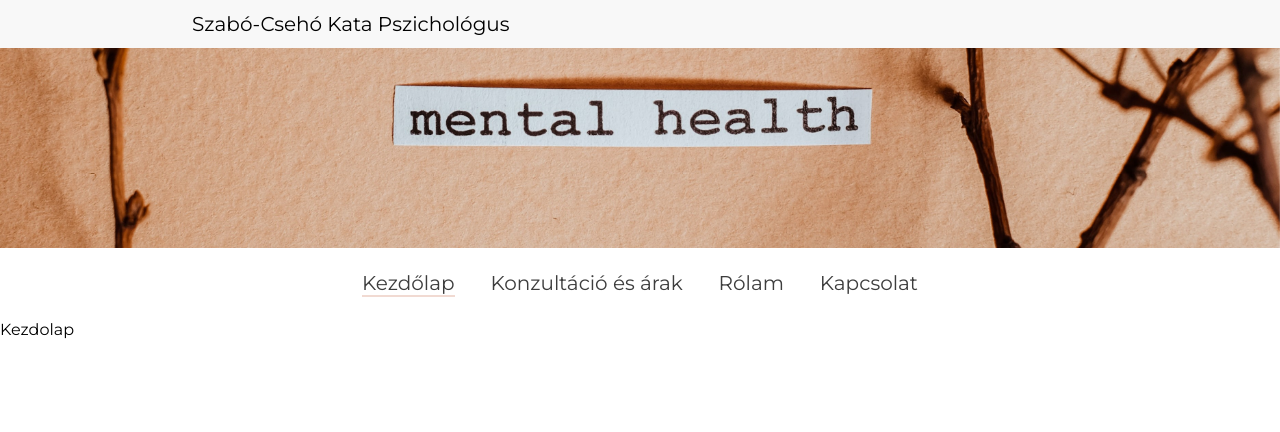
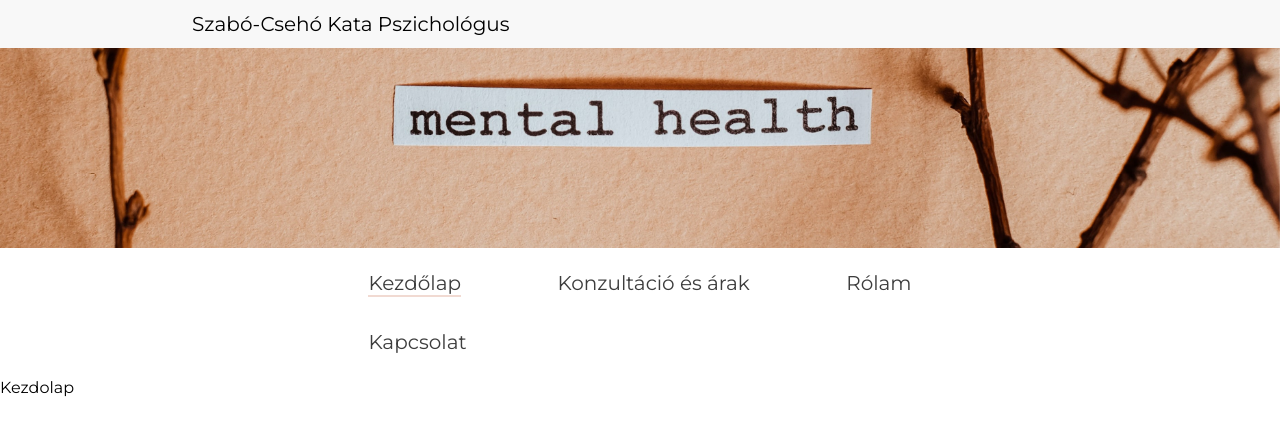
Before and after one commit to SzMatthew/kata-website-frontend, a React (Create React App) app: page / in a window 1280 px wide. Shown: the top 432 px of the page. Built offline with nearby package versions, Linux system fonts and the light colour scheme; no server answers.

Commit message:
Fix navigation active underlining

```diff
--- a/src/Components/Navigation.jsx
+++ b/src/Components/Navigation.jsx
@@ -21,27 +21,19 @@ const Navigation = () => {
   };
 
   return (
-    <nav className='navigation-container'>
+    <div className='navigation-container'>
       {
         isOpen
         ? <GoX onClick={handleOpen} className='hamburger-icon'/>
         : <GoThreeBars onClick={handleOpen} className='hamburger-icon'/>
       }
-      <ul ref={navigationRef} className='navigation'>
-        <li className={location.pathname === '/' ? 'item active' : 'item'}>
-          <Link to={`/`}>Kezdőlap</Link>
-        </li>
-        <li className={location.pathname === '/konzultacio-es-arak' ? 'item active' : 'item'}>
-          <Link to={`/konzultacio-es-arak`}>Konzultáció és árak</Link>
-        </li>
-        <li className={location.pathname === '/rolam' ? 'item active' : 'item'}>
-          <Link to={`/rolam`}>Rólam</Link>
-        </li>
-        <li className={location.pathname === '/kapcsolat' ? 'item active' : 'item'}>
-          <Link to={`/kapcsolat`}>Kapcsolat</Link>
-        </li>
-      </ul>
-    </nav>
+      <nav ref={navigationRef} className='navigation'>
+        <Link to={`/`} className={location.pathname === '/' ? 'item active' : 'item'}>Kezdőlap</Link>
+        <Link to={`/konzultacio-es-arak`} className={location.pathname === '/konzultacio-es-arak' ? 'item active' : 'item'}>Konzultáció és árak</Link>
+        <Link to={`/rolam`} className={location.pathname === '/rolam' ? 'item active' : 'item'}>Rólam</Link>
+        <Link to={`/kapcsolat`} className={location.pathname === '/kapcsolat' ? 'item active' : 'item'}>Kapcsolat</Link>
+      </nav>
+    </div>
 
   )
 }
--- a/src/Components/SCSS/Navigation.scss
+++ b/src/Components/SCSS/Navigation.scss
@@ -17,14 +17,11 @@
     font-size: 125%;
 
     .item {
-      padding:0.4rem 0;
+      padding: 0.4rem 0.4rem;
       margin: 10px;
       cursor: pointer;
-
-      a {
-        text-decoration: none;
-        color: $letter_color;
-      }
+      text-decoration: none;
+      color: $letter_color;
 
       &:after {
         display: block;
@@ -38,8 +35,9 @@
         transform: scaleX(1);
       }
 
-      &.active a{
-        border-bottom: 2px solid $salmon;
+      &.active:after {
+        //border-bottom: 2px solid $salmon;
+        transform: scaleX(1);
       }
     }
   }
```
